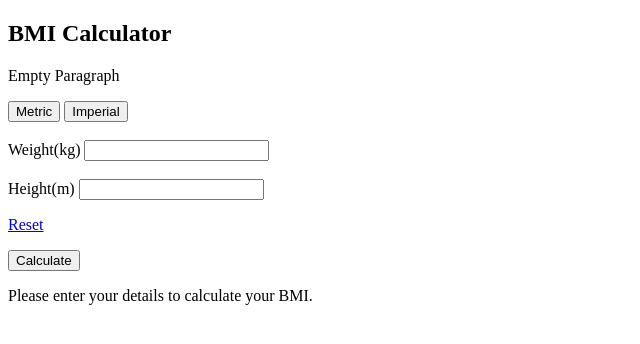
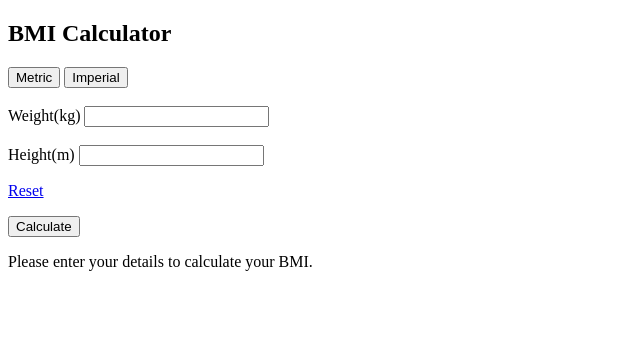
Before and after one commit to michal-sitarz2/WeightLossWeb, a Django app: page /bmi/ in a window 1280 px wide. Shown: the part 80-424 px from the top of the page, without its empty margins (0-640 px from the left). Run offline with Django 3.2, Linux system fonts and the light colour scheme; some libraries are stand-ins or nearby versions.

Commit message:
Empty paragraph removed

```diff
--- a/src/templates/bmi_calculator.html
+++ b/src/templates/bmi_calculator.html
@@ -3,10 +3,6 @@
 {% block content %}
     <div>
         <h2>BMI Calculator</h2>
-    </div>
-
-    <div>
-        <p>Empty Paragraph</p>
     </div>
 
     <button onclick="switchBMIType('metric_bmi', 'imperial_bmi')">Metric</button>
```
